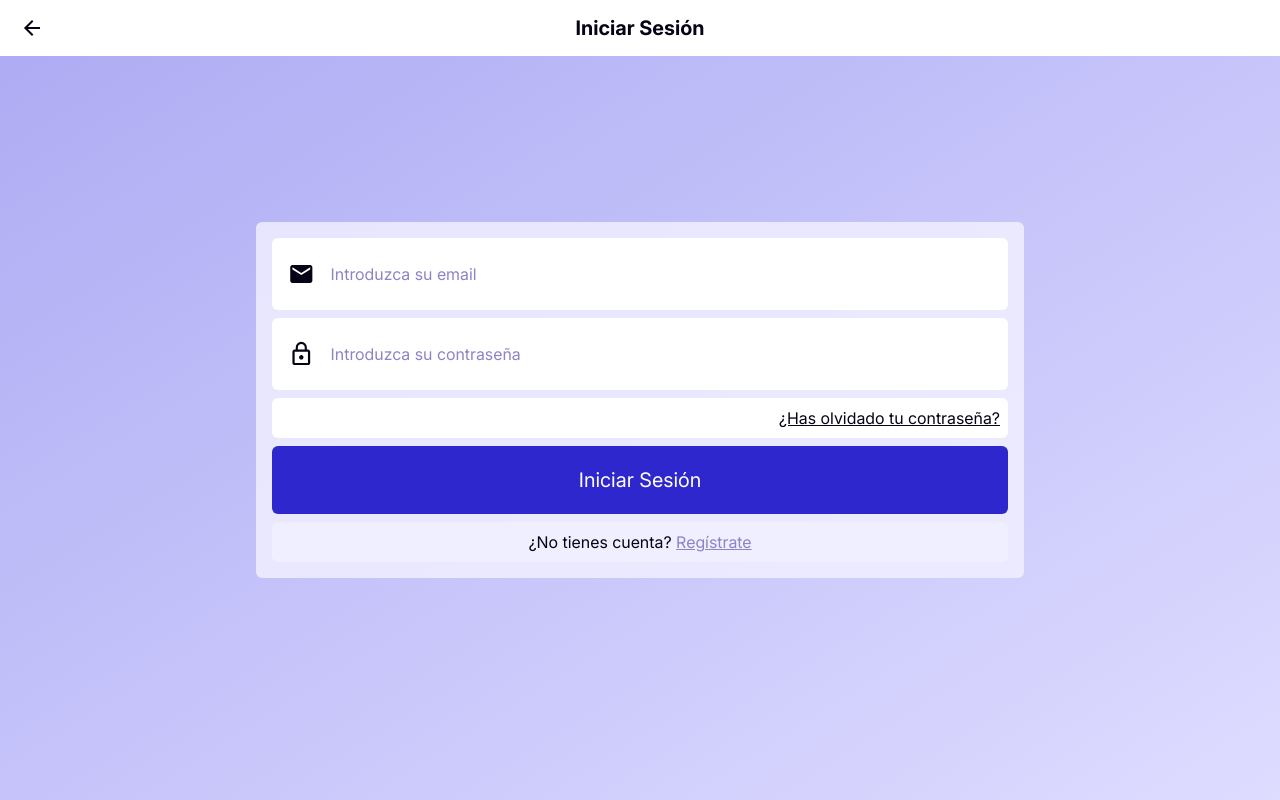
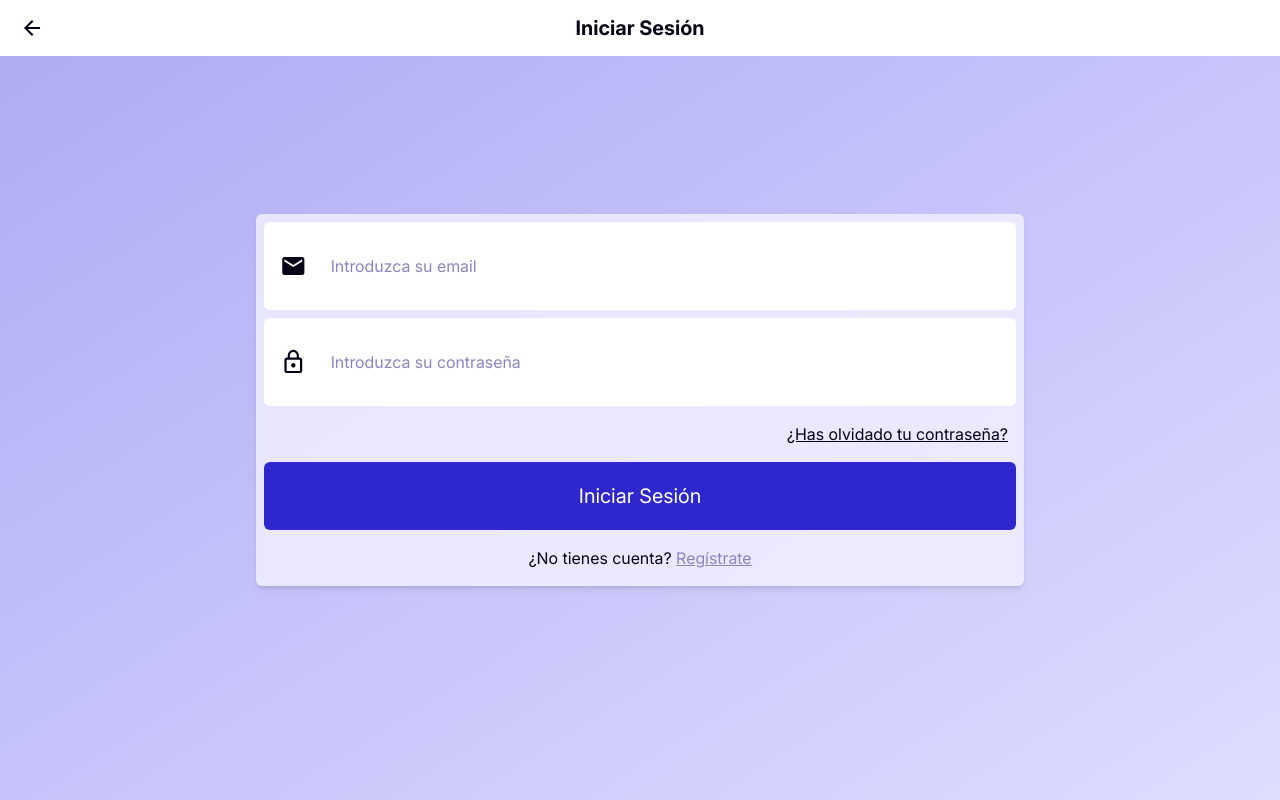
Before and after one commit to AdrielHercules/todolist-frontend, an Angular app: page /login in a window 1280 px wide. Built offline with nearby package versions, Linux system fonts and the light colour scheme.

Commit message:
Unify layout style like  signup page

```diff
--- a/src/app/login-page/login-page.component.html
+++ b/src/app/login-page/login-page.component.html
@@ -2,7 +2,7 @@
 <div
   class="flex justify-center transition-transform transition-discrete md:fixed md:top-0 md:h-screen md:w-screen md:items-center"
 >
-  <div class="z-10 flex w-full max-w-[768px] flex-col gap-2 rounded-md bg-background p-4 text-text">
+  <div class="z-10 flex w-full max-w-[768px] flex-col gap-2 rounded-md bg-background p-2 text-text shadow-md">
     <div
       class="flex w-full flex-row items-center gap-2 rounded-md bg-card p-4 focus-within:border-1 focus-within:border-primary"
     >
@@ -12,7 +12,7 @@
       <div class="w-full p-2">
         <input
           type="email"
-          class="w-full outline-none placeholder:text-secondary-text"
+          class="w-full p-2 outline-none placeholder:text-secondary-text"
           placeholder="Introduzca su email"
         />
       </div>
@@ -27,12 +27,12 @@
         <input
           type="password"
           placeholder="Introduzca su contraseña"
-          class="outline-none placeholder:text-secondary-text"
+          class="w-full p-2 outline-none placeholder:text-secondary-text"
         />
       </div>
     </div>
 
-    <div class="ri w-full rounded-md bg-card p-2 text-right">
+    <div class="w-full rounded-md p-2 text-right">
       <span>
         <a href="" class="text-text underline hover:text-primary">¿Has olvidado tu contraseña?</a>
       </span>
@@ -44,7 +44,7 @@
       </div>
     </div>
 
-    <div class="w-full rounded-md bg-background p-2 text-center">
+    <div class="w-full rounded-md p-2 text-center">
       <span>
         <span class="select-none"> ¿No tienes cuenta? </span>
         <a routerLink="/signup" class="text-secondary-text underline hover:text-primary">Regístrate</a>
```
